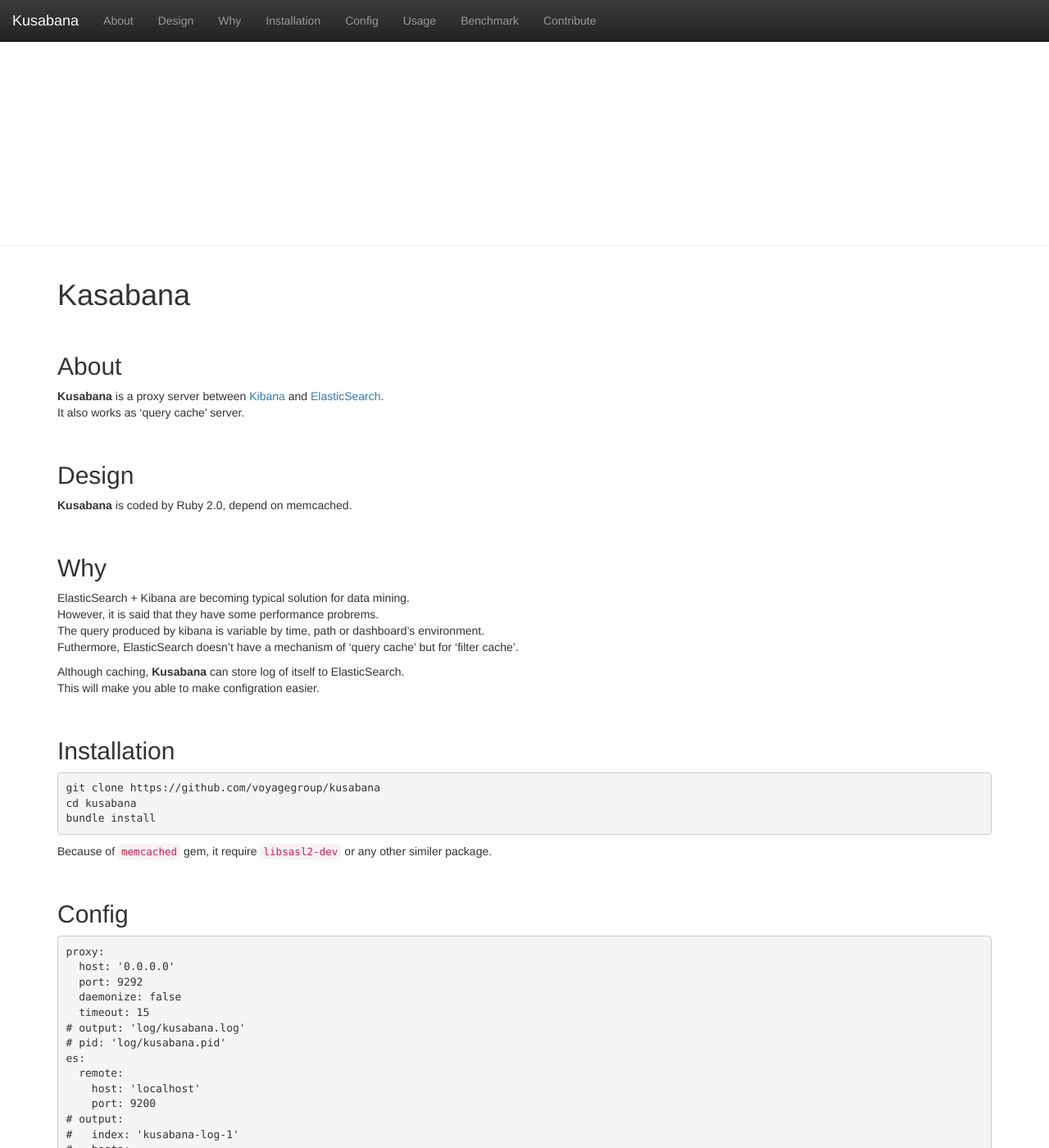
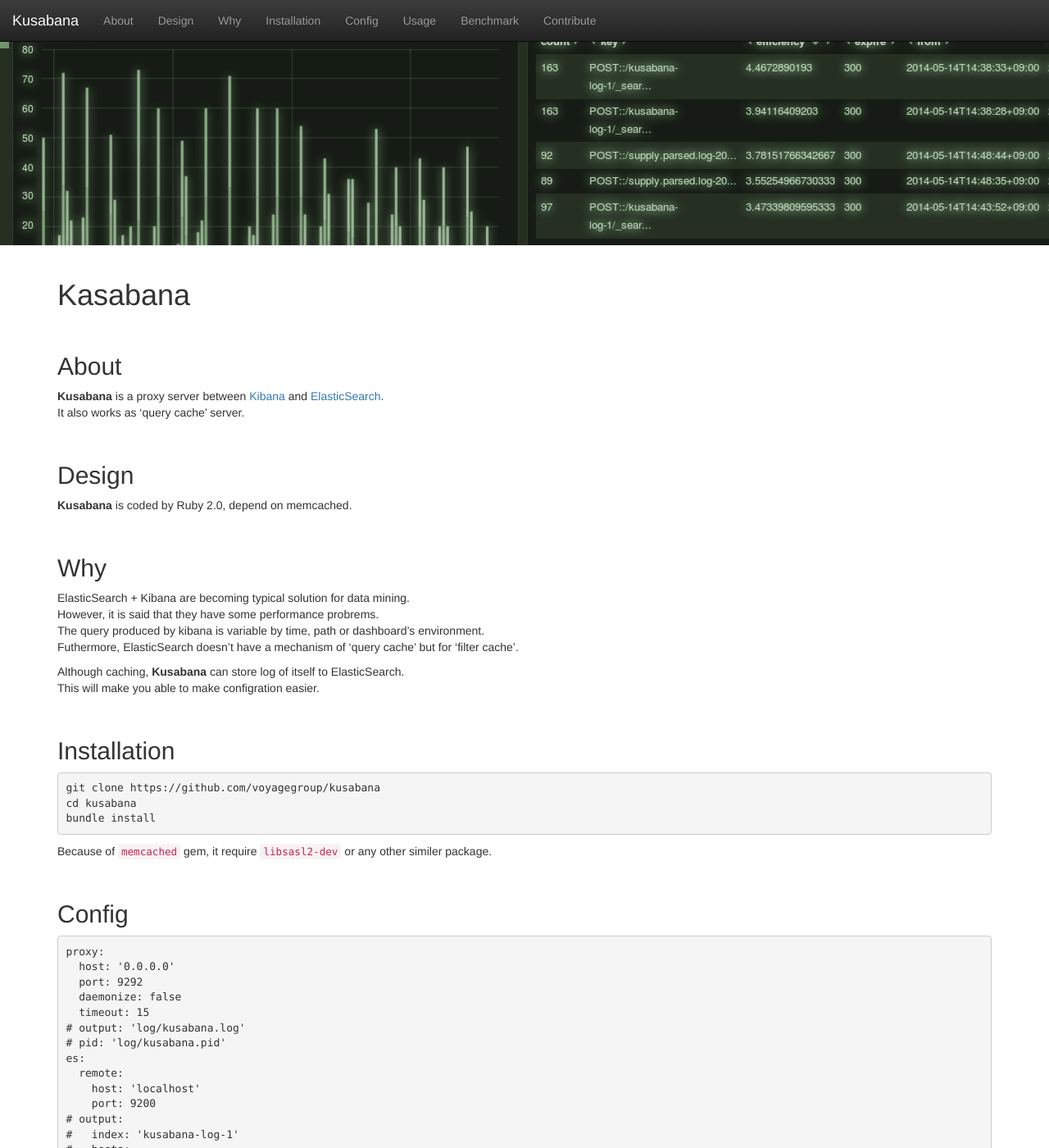
Before and after one commit to voyagegroup/kusabana, a Jekyll site: the page built from index.md, in a window 1280 px wide and 1400 px high. Shown: the whole window at 82% size. Built offline with Jekyll 4.4.1, drawn with Linux system fonts in a browser that asks for light colours; nearby versions of some CDN libraries.

Commit message:
Fix wrong path

```diff
--- a/_config.yml
+++ b/_config.yml
@@ -2,7 +2,7 @@
 title: Kusabana
 email: satoshi_amemiya@voyagegroup.com
 description: "Write an awesome description for your new site here. You can edit this line in _config.yml. It will appear in your document head meta (for Google search results) and in your feed.xml site description."
-baseurl: "kusabana"
+baseurl: "/kusabana"
 url: "http://yourdomain.com"
 
 # Build settings
--- a/css/main.css
+++ b/css/main.css
@@ -12,5 +12,5 @@ h2 {
   margin-top: 0px;
   width: 100%;
   height: 300px;
-  background-image: url({{site.baseurl}}/header.png");
+  background-image: url("{{site.baseurl}}/header.png");
 }
```
